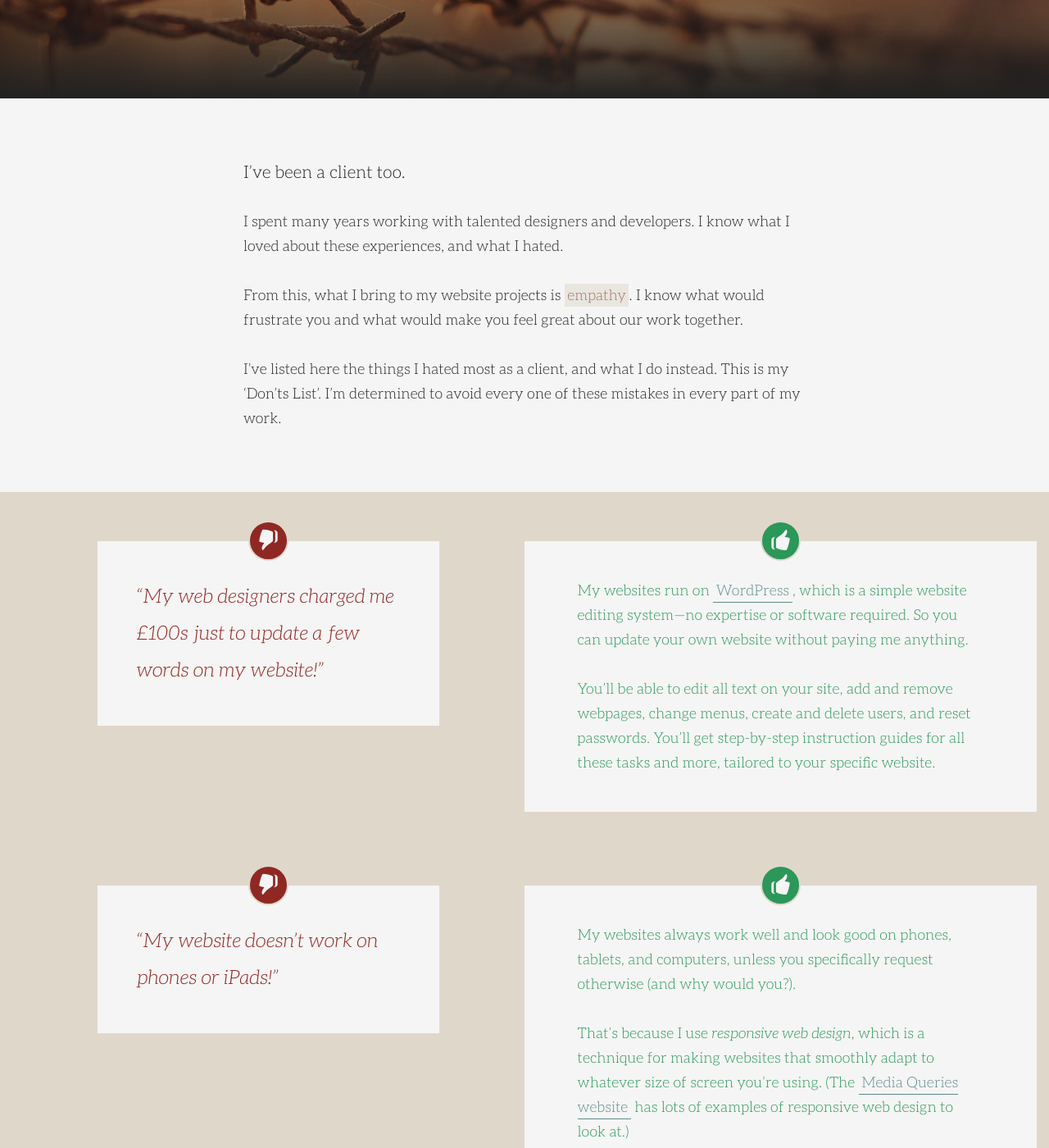
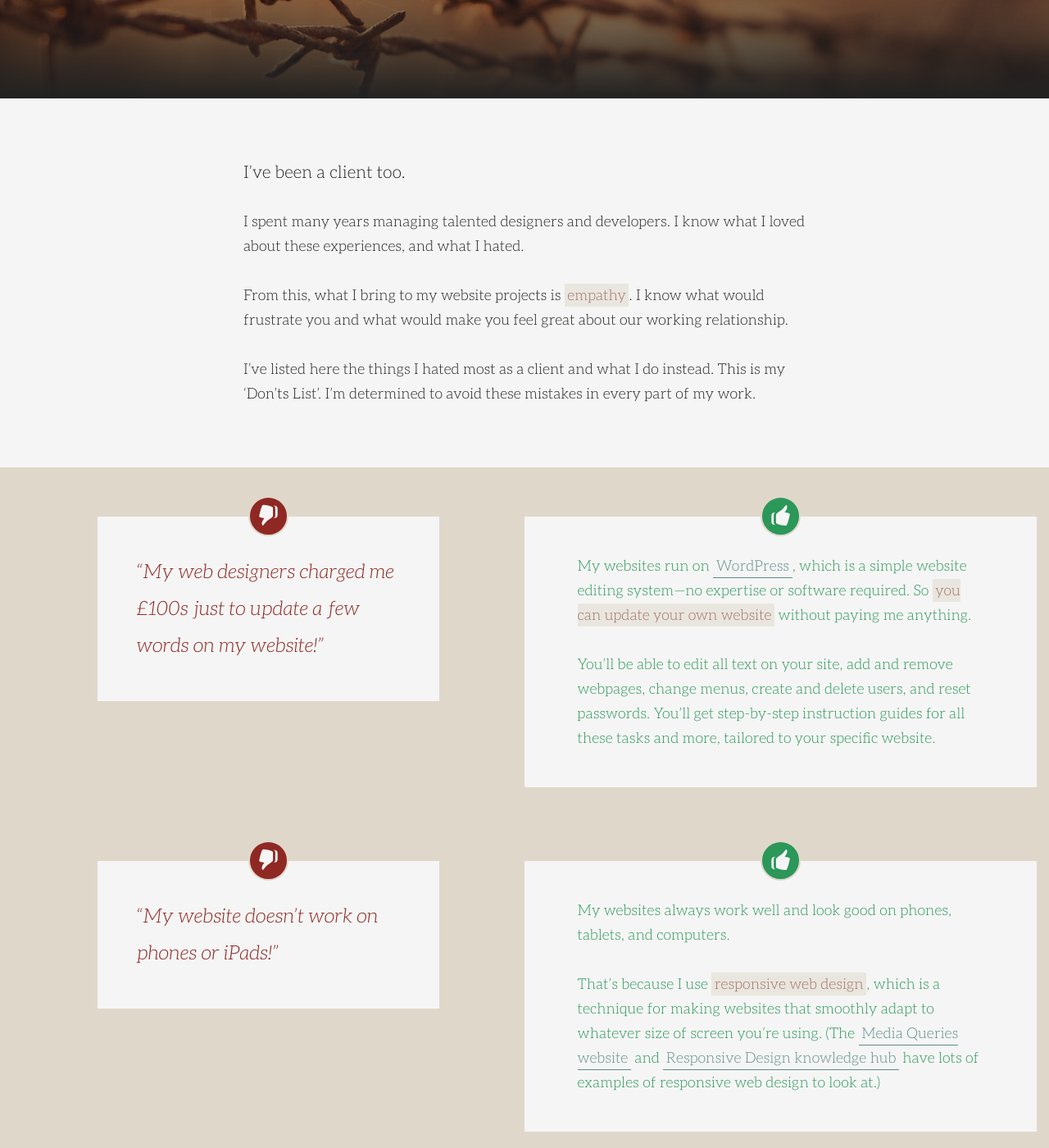
Before and after one commit to cjbarnes/cjbarnes.github.io, a Jekyll site: the page built from _pages/i-dont.html, in a window 1280 px wide and 1400 px high, scrolled down 380 px. Shown: the whole window at 82% size. Built offline with Jekyll 4.4.1, drawn with Linux system fonts in a browser that asks for light colours; some of the changed text lies outside the part shown.

Commit message:
Copyediting changes

```diff
--- a/_pages/contact.html
+++ b/_pages/contact.html
@@ -52,7 +52,7 @@ stylesheet: contact
 
 <h2>writing</h2>
 
-<p>I post articles, links, and random musings on my <a href="/blog/">blog</a> on this website. You can subscribe via Twitter or RSS:</p>
+<p>I post tutorials, links, projects, and ideas on my <a href="/blog/">blog</a> on this website. You can subscribe via Twitter or RSS:</p>
 
 <dl class="contact-details-list">
   <dt class="contact-details-label feed">&#xe655;</dt>
--- a/_pages/expertise.html
+++ b/_pages/expertise.html
@@ -11,9 +11,9 @@ stylesheet: expertise
 
 <p>But you also need someone who can <strong>design and write</strong> in a way that appeals to your audience. Someone with the <strong>training skills</strong> to teach you how to manage your website and give great support if anything goes wrong. And, if possible, someone who really <strong>understands the sector</strong> you work in so that your website can be tailored to your specific business needs.</p>
 
-<p>The sectors I understand best are <a href="#section-education">education and young people</a>, <a href="#section-university">university</a>, and <a href="#section-small-business">small businesses</a>. But I’m always keen to learn about new areas and different kinds of business.</p>
+<p>The sectors I understand best are <a href="#section-education">education and young people</a>, <a href="#section-university">university</a>, and <a href="#section-small-business">small businesses</a>. But I’m always keen to try new things and explore different trades and services in my work.</p>
 
-<p>Read on to find out more about my key areas of expertise and the technologies I work with.</p>
+<p>Read on to find out more about my key areas of expertise.</p>
 
 </section><!-- /.content-section -->
 
@@ -24,7 +24,7 @@ Stacked illustrated sections.
 ## education and young people
 {: #section-education}
 
-I've created successful websites for every age of young person from reception to adulthood, and for every ability level from 'gifted and talented' to those with moderate learning difficulties.
+I've created successful websites for every age of young person from reception to adulthood, and for every ability level from 'gifted and talented' to moderate learning difficulties.
 
 My key strengths are using the web to **recruit new students** and **provide careers advice**. My online prospectus and applications websites have been chosen as national best-practice examples, and I've delivered training in these areas to website managers across the country.
 {% endcapture %}
--- a/_pages/i-dont.html
+++ b/_pages/i-dont.html
@@ -10,11 +10,11 @@ sortorder: 3
 
   <p class="lead">I’ve been a client too.</p>
 
-  <p>I spent many years working with talented designers and developers. I know what I loved about these experiences, and what I hated.</p>
+  <p>I spent many years managing talented designers and developers. I know what I loved about these experiences, and what I hated.</p>
 
-  <p>From this, what I bring to my website projects is <strong>empathy</strong>. I know what would frustrate you and what would make you feel great about our work together.</p>
+  <p>From this, what I bring to my website projects is <strong>empathy</strong>. I know what would frustrate you and what would make you feel great about our working relationship.</p>
 
-  <p>I’ve listed here the things I hated most as a client, and what I do instead. This is my ‘Don’ts List’. I’m determined to avoid every one of these mistakes in every part of my work.</p>
+  <p>I’ve listed here the things I hated most as a client and what I do instead. This is my ‘Don’ts List’. I’m determined to avoid these mistakes in every part of my work.</p>
 
 </section><!-- /.content-section -->
 
@@ -26,7 +26,7 @@ sortorder: 3
     </figure>
     <figure class="quote yes">
       <blockquote>
-        <p>My websites run on <a href="http://wordpress.org">WordPress</a>, which is a simple website editing system—no expertise or software required. So you can update your own website without paying me anything.</p>
+        <p>My websites run on <a href="http://wordpress.org">WordPress</a>, which is a simple website editing system—no expertise or software required. So <strong>you can update your own website</strong> without paying me anything.</p>
         <p>You’ll be able to edit all text on your site, add and remove webpages, change menus, create and delete users, and reset passwords. You’ll get step-by-step instruction guides for all these tasks and more, tailored to your specific website.</p>
       </blockquote>
     </figure>
@@ -38,8 +38,8 @@ sortorder: 3
     </figure>
     <figure class="quote yes">
       <blockquote>
-        <p>My websites always work well and look good on phones, tablets, and computers, unless you specifically request otherwise (and why would you?).</p>
-        <p>That’s because I use <em>responsive web design</em>, which is a technique for making websites that smoothly adapt to whatever size of screen you’re using. (The <a href="http://mediaqueri.es">Media Queries website</a> has lots of examples of responsive web design to look at.)</p>
+        <p>My websites always work well and look good on phones, tablets, and computers.</p>
+        <p>That’s because I use <strong>responsive web design</strong>, which is a technique for making websites that smoothly adapt to whatever size of screen you’re using. (The <a href="http://mediaqueri.es">Media Queries website</a> and <a href="http://responsivedesign.is/examples">Responsive Design knowledge hub</a> have lots of examples of responsive web design to look at.)</p>
       </blockquote>
     </figure>
   </div>
@@ -73,7 +73,7 @@ sortorder: 3
       <blockquote class="short">“My website takes forever to load!”</blockquote>
     </figure>
     <figure class="quote yes">
-      <blockquote>Fast loading times is one my main focuses when I test my websites. I optimize every site to load as quickly as possible, particularly for first-time visitors (who are most likely to give up quickly).</blockquote>
+      <blockquote>Fast loading times is one my main focuses when I test my websites. <strong>I optimize every site to load as quickly as possible</strong>, particularly for first-time visitors (who are most likely to give up quickly).</blockquote>
     </figure>
   </div>
 
@@ -83,7 +83,7 @@ sortorder: 3
     </figure>
     <figure class="quote yes">
       <blockquote>
-        <p>I have years of experience working with the education sector, small businesses, non-profits, and websites for young people generally. These are my specialist areas, and I understand them very well.</p>
+        <p>I have years of experience working with the education sector, small businesses, non-profits, and websites for young people generally. These are <a href="/whatido/expertise/" title="my expertise">my specialist areas</a>, and I understand them very well.</p>
         <p>My first step for new projects is to spend time with you to understand your organization, your needs, and your users and <em>their</em> needs. So even if I don’t understand your business yet, once you become my client, I <em>will</em> understand it.</p>
       </blockquote>
     </figure>
--- a/index.html
+++ b/index.html
@@ -10,9 +10,9 @@ script: homepage
 
   <p class="lead">Hello. My name is Chris Barnes. I’m a web developer based in Yorkshire and East&nbsp;Anglia,&nbsp;UK.</p>
 
-  <p>I specialize <a href="http://blog.oxforddictionaries.com/2011/03/ize-or-ise/">(with a ‘z’)</a> in websites for the education sector and small businesses, though I’m always keen to work on something&nbsp;new.</p>
+  <p>I specialize in websites for the education sector and small businesses, though I’m always keen to work on something&nbsp;new.</p>
 
-  <p>This website is my <a href="/whativedone/portfolio/">portfolio</a>, <a href="/whativedone/bio/">CV</a>, <a href="/blog/" title="blog">soapbox</a>, and web design playground. Come on&nbsp;in…</p>
+  <p>This website is my <a href="/whativedone/portfolio/">portfolio</a>, <a href="/whativedone/bio/">CV</a>, <a href="/blog/" title="blog">soapbox</a>, and web design playground. <a href="/whatido/">Come on&nbsp;in…</a></p>
 
 </section><!-- /.homepage-content-section -->
 
@@ -36,4 +36,4 @@ script: homepage
   <figure class="quote">
     <blockquote>“Chris is an incredibly fast learner and talented web application developer. His approach to user interface design, and ability to create reusable and accessible educational resources are impressive.”</blockquote>
   </figure>
-  <p class="lead"><a href="/whativedone/kindwords/">More kind words</a></p>
+  <p class="lead"><a href="/whativedone/kindwords/">More kind words from clients</a></p>
```
Also changed, not shown: other parts of _pages/i-dont.html (+2 -2 lines), _pages/bio.md (+1 -5 lines), _pages/my-approach.html (+6 -4 lines).
